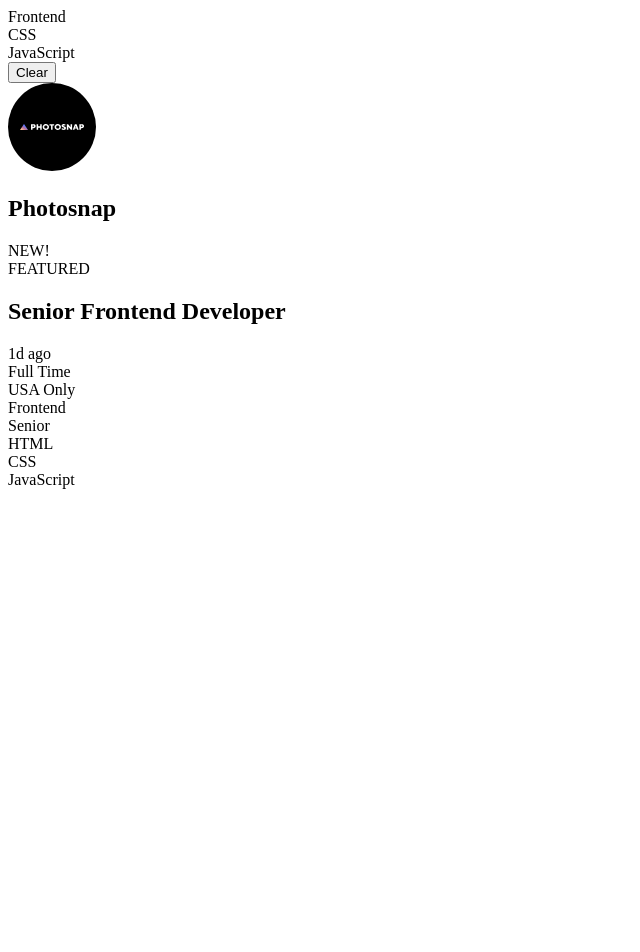
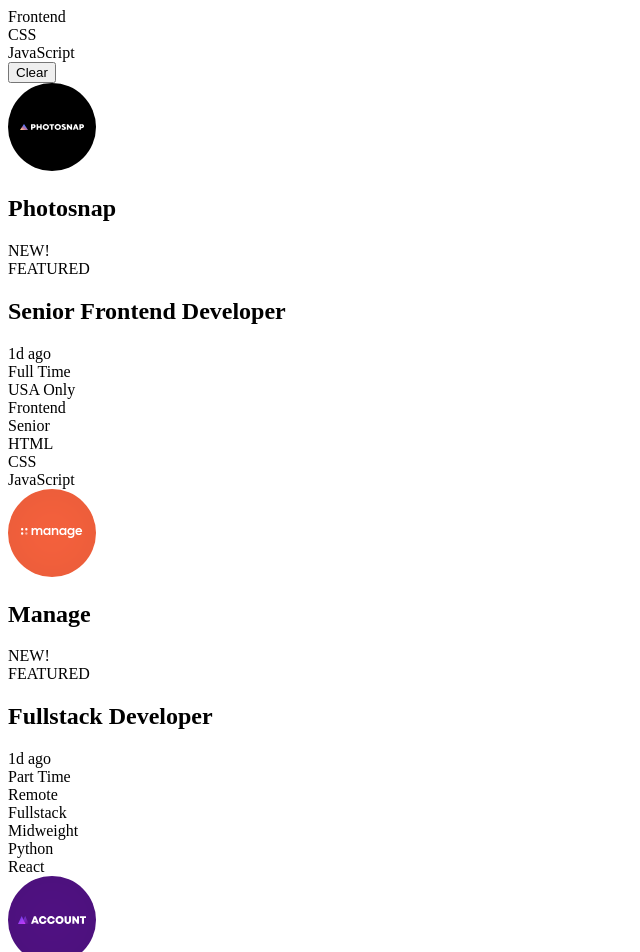
Before and after one commit to solvedbiscuit71/job-listing-with-filters, a React (Create React App) app: page / in a window 1280 px wide. Shown: the top 952 px of the page, without its empty margins (0-640 px from the left). Before the commit the page ends 800 px from the top, so only its background shows below. Built offline with nearby package versions, Linux system fonts and the light colour scheme.

Commit message:
Completed fetch and rendering jobs

```diff
--- a/src/components/JobList/Job.jsx
+++ b/src/components/JobList/Job.jsx
@@ -1,37 +1,38 @@
 import React from 'react';
 function Job(props) {
+  const skills = []
+  skills.push(props.role)
+  skills.push(props.level)
+  skills.push(...props.languages)
+  skills.push(...props.tools)
+
   return (
-    <div className="job job--featured">
-      <img src="images/photosnap.svg" alt="photosnap logo" />
+    <div className={props.featured ? "job job--featured" : "job"}>
+      <img className="job__logo" src={props.logo} alt={`${props.company}'s logo`} />
 
-      <div className="company">
-        <h1>Photosnap</h1>
+      <div className="job__company">
+        <h1>{props.company}</h1>
 
-        <div className="tag">NEW!</div>
-        <div className="tag">FEATURED</div>
+        { props.new ? <div className='badge'>NEW!</div> : null }
+        { props.featured ? <div className='badge'>FEATURED</div> : null }
       </div>
 
-      <div className="role">
-        <h1>Senior Frontend Developer</h1>
+      <div className="job__role">
+        <h1>{props.position}</h1>
 
-        <div className="role-flex">
-          <div>1d ago</div>
-          <div className="bullet"></div>
-          <div>Full Time</div>
-          <div className="bullet"></div>
-          <div>USA Only</div>
+        <div className="role-info">
+          <div>{props.postedAt}</div>
+          <span className="bullet"></span>
+          <div>{props.contract}</div>
+          <span className="bullet"></span>
+          <div>{props.location}</div>
         </div>
       </div>
 
-      <div className="skills">
-        <div className="tag">Frontend</div>
-        <div className="tag">Senior</div>
-        <div className="tag">HTML</div>
-        <div className="tag">CSS</div>
-        <div className="tag">JavaScript</div>
+      <div className="job__skills">
+        { skills.map(( skill,index ) => <div key={index} className='tag'>{skill}</div>) }
       </div>
     </div>
-
   );
 }
 
--- a/src/components/JobList/index.jsx
+++ b/src/components/JobList/index.jsx
@@ -3,7 +3,7 @@
 function JobList(props) {
   return (
     <section className="job-list">
-      <Job />
+      { props.jobList && props.jobList.map(job => <Job key={job.id} {...job} />)}
     </section>
   );
 }
```
